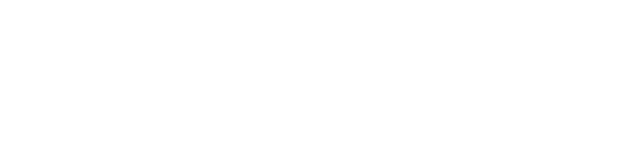
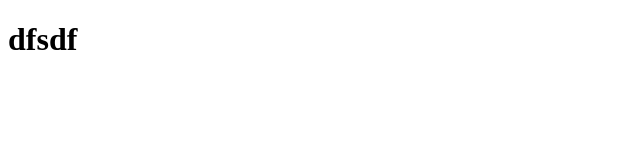
Before and after one commit to Skepe-star/Skepe_GH, a plain HTML site: page index.html in a window 1280 px wide. Shown: the whole page, without its empty margins (0-640 px from the left). Drawn offline with Linux system fonts and the light colour scheme.

Commit message:
добавил текст

```diff
--- a/index.html
+++ b/index.html
@@ -7,5 +7,6 @@
 </head>
 <body>
 
+    <h1>dfsdf</h1>
 </body>
 </html>
```
